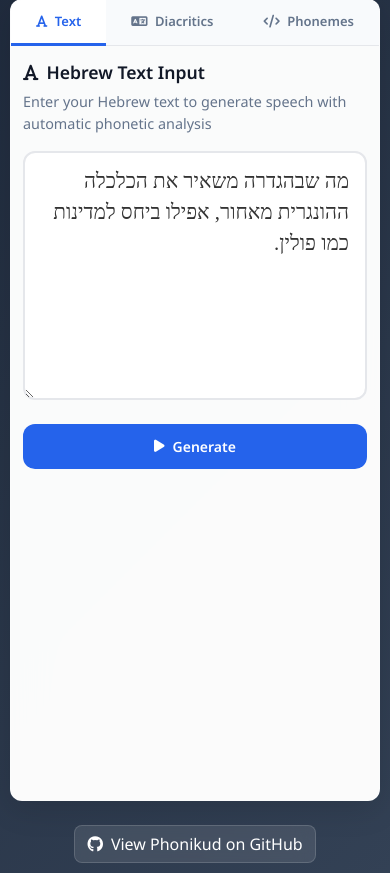
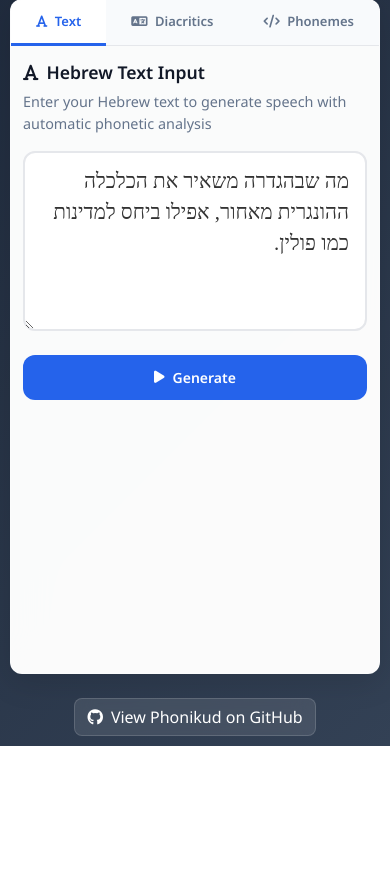
Before and after one commit to thewh1teagle/phonikud-tts, a Flask app: page / in a window 390 px wide. Shown: the part 128-1001 px from the top of the page. After the commit the page ends 874 px from the top, so only its background shows below. Run offline with Flask 3, Linux system fonts and the light colour scheme.

Commit message:
Update min-height for main card in style.css for better responsiveness

```diff
--- a/examples/space_v1/static/style.css
+++ b/examples/space_v1/static/style.css
@@ -367,7 +367,7 @@
 
   .main-card {
 
-    height: 95vh;
+    min-height: 95vh;
     display: flex;
     flex-direction: column;
   }
@@ -477,7 +477,7 @@
 
 @media (max-width: 768px) {
   .main-card {
-    min-height: 40vh;
+    min-height: 80vh;
   }
 
   textarea {
```
